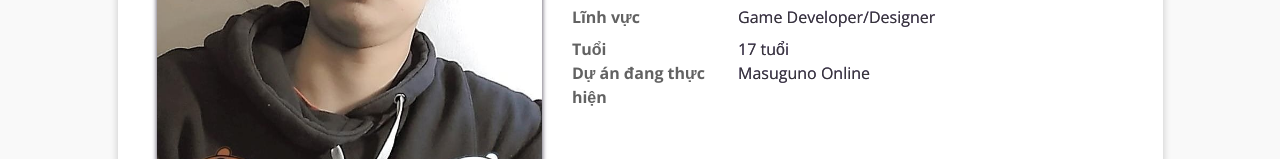
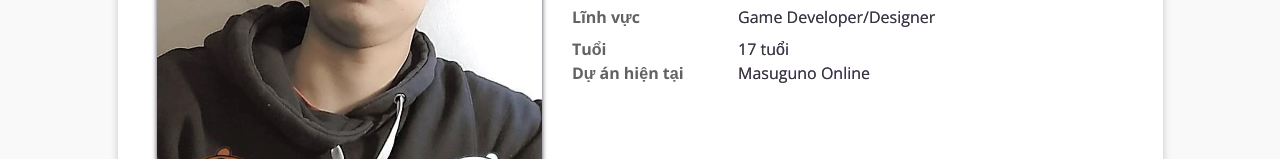
Before and after one commit to koezyrs/koezyrs.github.io, a plain HTML site: page index.html in a window 1280 px wide. Shown: the part 374-533 px from the top of the page. Drawn offline with nearby package versions, Linux system fonts and the light colour scheme; files whose address does not match are found by name.

Commit message:
them dong du an hien tai

```diff
--- a/index.html
+++ b/index.html
@@ -64,7 +64,7 @@
 								</div>
 
 								<div class="row">
-									<div class="col-lg-4 col-12 boldd">Dự án đang thực hiện</div>
+									<div class="col-lg-4 col-12 boldd">Dự án hiện tại</div>
 									<div class="col-lg-8 col-12 b">Masuguno Online</div>
 								</div>
 
```
